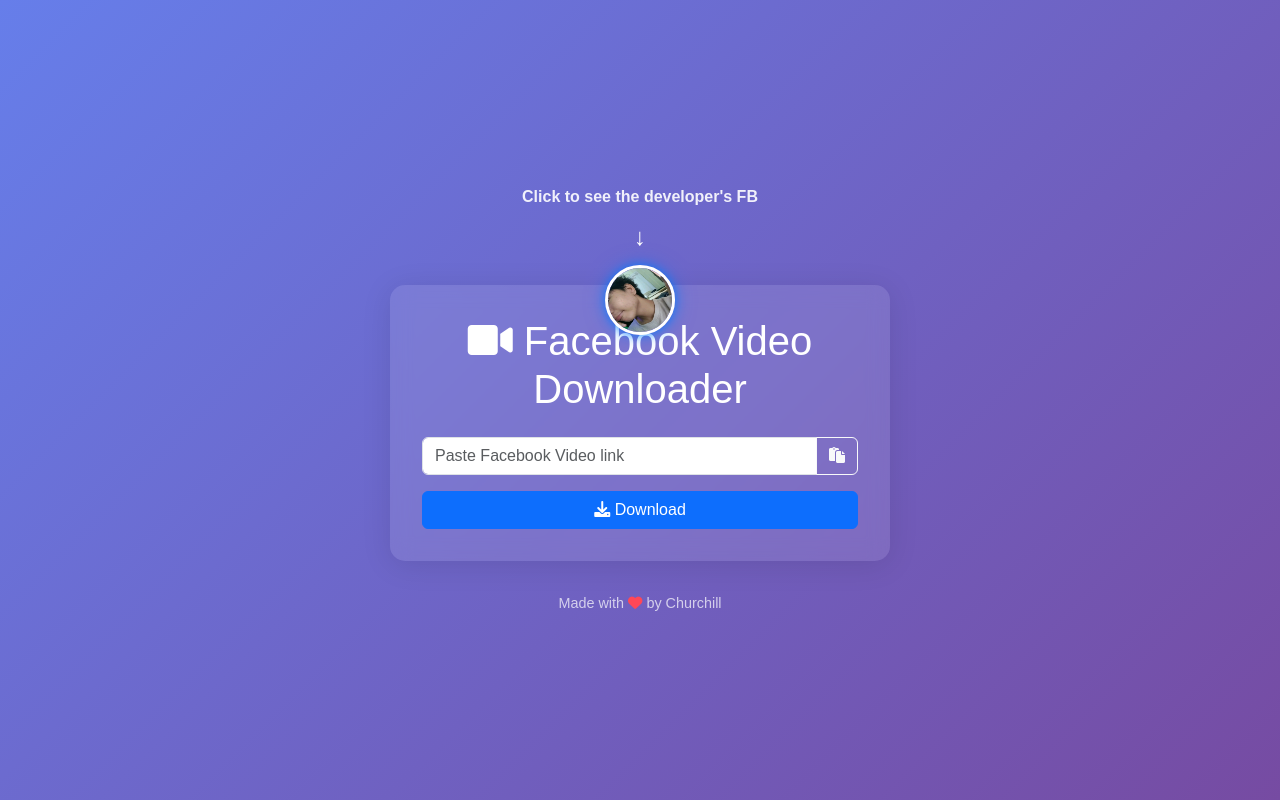
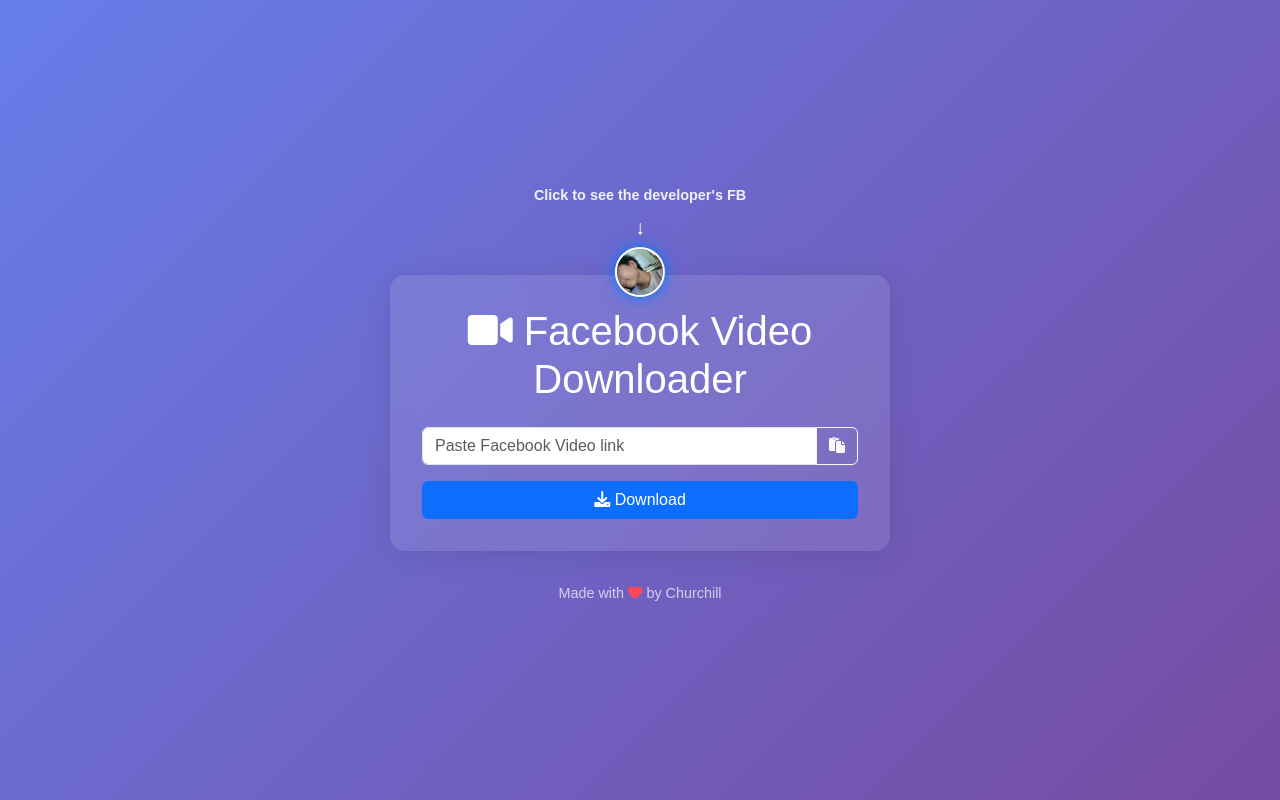
Before and after one commit to Kupalpriv/Fbvideo-downloader, a website: page public/index.html in a window 1280 px wide. Drawn offline with nearby package versions, Linux system fonts and the light colour scheme.

Commit message:
Update index.html

```diff
--- a/public/index.html
+++ b/public/index.html
@@ -28,32 +28,32 @@
             max-width: 500px;
             width: 100%;
             position: relative;
-            margin-top: 100px; /* Added space for the icon */
+            margin-top: 80px; /* Adjusted space for the icon */
         }
         .icon-container {
             position: absolute;
-            top: -100px; /* Adjusted position */
+            top: -90px; /* Adjusted position */
             left: 50%;
             transform: translateX(-50%);
             text-align: center;
         }
         .icon-text {
-            font-size: 1rem;
+            font-size: 0.9rem; /* Smaller font size */
             font-weight: bold;
             color: rgba(255, 255, 255, 0.9);
-            margin-bottom: 10px;
+            margin-bottom: 5px; /* Adjusted spacing */
         }
         .arrow {
-            font-size: 24px;
+            font-size: 20px; /* Smaller arrow */
             color: #fff;
             animation: bounce 2s infinite;
-            margin-bottom: 10px;
+            margin-bottom: 5px; /* Adjusted spacing */
         }
         .icon {
-            width: 70px;
-            height: 70px;
+            width: 50px; /* Smaller icon */
+            height: 50px;
             border-radius: 50%;
-            border: 3px solid #fff;
+            border: 2px solid #fff; /* Thinner border */
             box-shadow: 0 0 10px rgba(0, 123, 255, 0.7), 0 0 20px rgba(0, 123, 255, 0.5);
             cursor: pointer;
             transition: transform 0.5s ease, box-shadow 0.5s ease;
```
